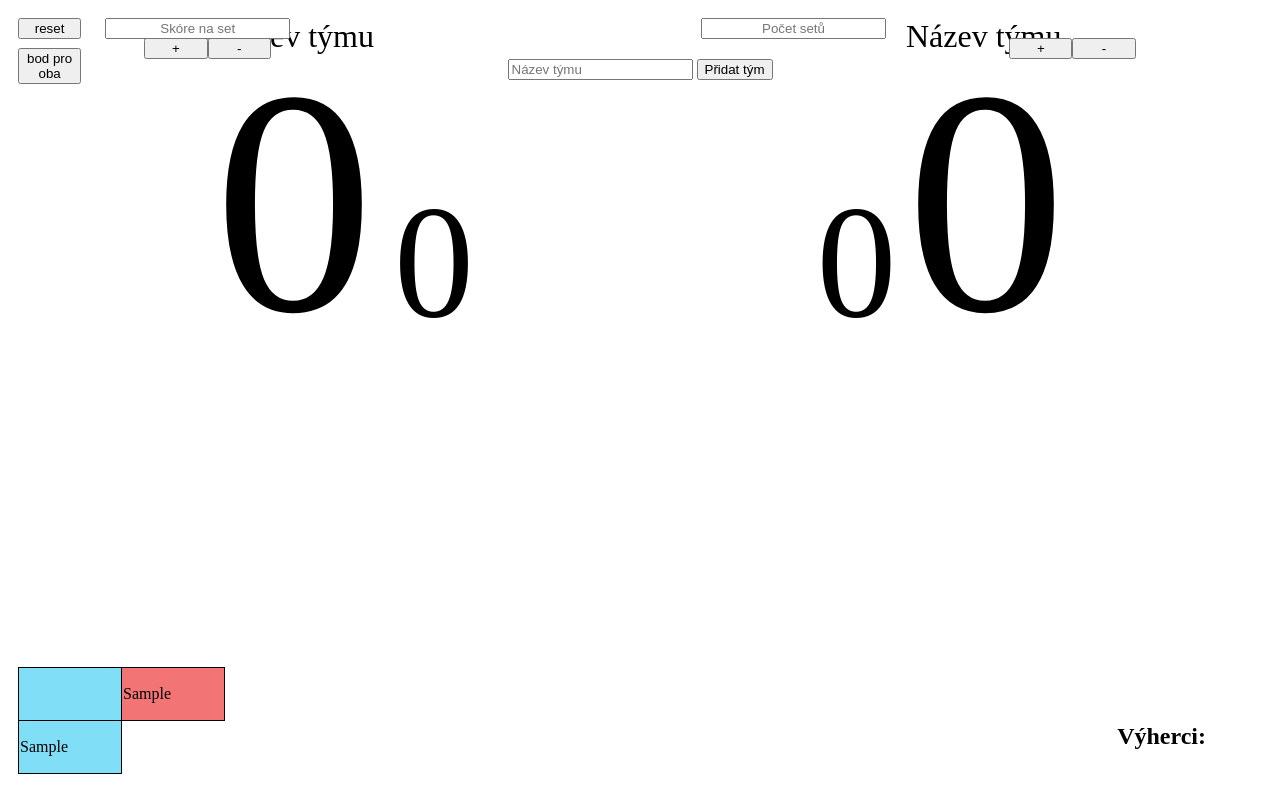
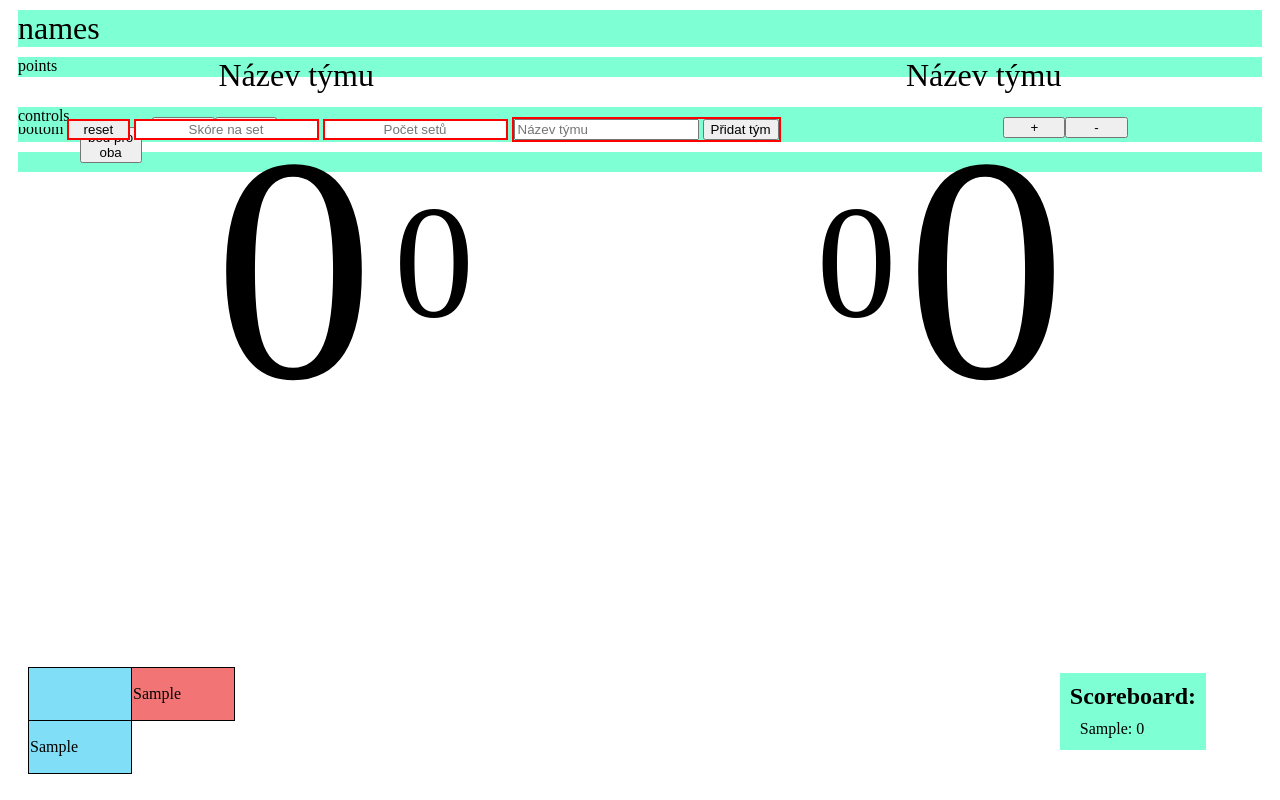
Before and after one commit to monolpay/ringo_new, a plain HTML site: page index.html in a window 1280 px wide. Both pictures are taken after typing "Sample" into the empty fields and a click on the input "Přidat tým". Drawn offline with Linux system fonts and the light colour scheme.

Commit message:
Added scoreboard, broken layout, working on a new layout

```diff
--- a/index.html
+++ b/index.html
@@ -9,10 +9,12 @@
 </head>
 <body>
     <div id="names">
+        names
         <p id="nameL" class="left">Název týmu</p>
         <p id="nameR" class="right">Název týmu</p>
     </div>
     <div id="points">
+        points
         <p id="pointsL" class="left">0</p>
         <p id="pointsR" class="right">0</p>
 
@@ -20,21 +22,23 @@
         <p id="setsR" class="right">0</p>
     </div>
     <div id="controls">
+        controls
         <button id="plusL"  onclick="Match.points(Button.PLUSL, t)">+</button>
         <button id="plusR"  onclick="Match.points(Button.PLUSR, t)">+</button>
 
 
         <button id="minusL"  onclick="Match.points(Button.MINUSL, t)" >-</button>
         <button id="minusR" onclick="Match.points(Button.MINUSR, t)">-</button>
-        <button id="both" class="top" onclick="Match.points(Button.BOTH, t)">bod pro oba</button>
+        <button id="both" class="bottom" onclick="Match.points(Button.BOTH, t)">bod pro oba</button>
     </div>
-    <div id="top">
-        <button id="resetL" class="top" onclick="t.reset()">reset</button>
-        <input type="text" name="maxPoints" placeholder="Skóre na set" id="maxPoints" class="top" onchange="t.maxPoints=Number(this.value)">
-        <input type="text" name="maxSets" placeholder="Počet setů" id="maxSets" class="top" onchange="t.maxSets=Number(this.value)">
+    <div id="bottom">
+        bottom
+        <button id="resetL" class="bottom" onclick="t.reset()">reset</button>
+        <input type="text" name="maxPoints" placeholder="Skóre na set" id="maxPoints" class="bottom" onchange="t.maxPoints=Number(this.value)">
+        <input type="text" name="maxSets" placeholder="Počet setů" id="maxSets" class="bottom" onchange="t.maxSets=Number(this.value)">
 
-        <form action="" onsubmit="return t.newTeam()" method="get" autocomplete="off" >
-            <input type="text" name="teamName" placeholder="Název týmu" id="teamName" class="top">
+        <form action="" onsubmit="return t.newTeam()" method="post" autocomplete="off" >
+            <input type="text" name="teamName" placeholder="Název týmu" id="teamName" class="bottom">
         <input type="submit" value="Přidat tým">
         </form>
 
@@ -47,8 +51,10 @@
         </table>
     </div>
     <div id="docasne">
-        <h2>Výherci:</h2>
-        <p id="winners"></p>
+        <h2>Scoreboard:</h2>
+        <div id="scoreboard">
+
+        </div>
     </div>
 
 </body>
--- a/main.js
+++ b/main.js
@@ -1 +1,28 @@
 t = new Tournament();
+
+function sort(arr){
+    if(arr.length < 2){
+        return arr
+    }
+    else if(arr.length == 2){
+        if(arr[0].points<arr[1].points){
+            swap(0, 1, arr)
+        }
+        return arr
+    }
+    else{
+        for(let j=0; j<arr.length; j++){
+            for(let i=0; i<arr.length-1; i++){
+                if(arr[i].points<arr[i+1].points){
+                    swap(i, i+1, arr)
+                }
+            }
+        }
+
+        return arr
+    }
+}
+
+function swap(index1, index2, arr){
+    [arr[index1], arr[index2]] = [arr[index2], arr[index1]]
+}
--- a/renderer.js
+++ b/renderer.js
@@ -19,11 +19,15 @@ class Renderer {
     }
 
     updateScoreboard(){
-        const name = this.t.scoreboard[this.t.scoreboard.length-1].name
-        document.getElementById("winners").textContent += " "+ name
+        document.getElementById('scoreboard').textContent = ""
+        let orderedTeams = sort(this.t.teams)
+        for(let team in orderedTeams){
+            document.getElementById('scoreboard').insertAdjacentHTML("beforeend", "<p>" + this.t.teams[team].name + ": " + this.t.teams[team].points + "</p>")
+        }
+
     }
 
-    updateTeams(){
+    updateTeams() {
         document.getElementById("nameL").textContent = this.match.teamL.name
         document.getElementById("nameR").textContent = this.match.teamR.name
     }
@@ -70,9 +74,9 @@ class Renderer {
             curColumn = (t.teams.length + 1) - curRow
             curRow = (t.teams.length + 1) - x
         }
-        console.log(this.t.scoreboard[this.t.scoreboard.length-1])
+        console.log(this.t.winners[this.t.winners.length-1])
         console.log(this.match.teamL.name)
-        if(this.t.scoreboard[this.t.scoreboard.length-1].name == this.match.teamL.name){
+        if(this.t.winners[this.t.winners.length-1].name == this.match.teamL.name){
             document.getElementsByTagName("tr")[curRow].getElementsByTagName("td")[curColumn].style = "background-color: #81def7"
         }
         else{
--- a/style.css
+++ b/style.css
@@ -12,10 +12,12 @@
     top: 10px;
 }
 
-#top>* {
+#bottom>* {
     position: relative;
-    margin: 10px;
+    display: inline-block;
+    margin: auto;
     text-align: center;
+    border: 2px solid red;
 }
 
 #controls {
@@ -96,10 +98,6 @@ html {
     user-select: none;
 }
 
-#maxSets {
-    position: absolute;
-    right: 30%;
-}
 
 tbody:first-of-type{
     background-color: #f27474;
@@ -107,3 +105,11 @@ tbody:first-of-type{
 td:first-of-type{
     background-color: #81def7;
 }
+
+div {
+    /* border: 2px solid red; */
+    display: block;
+    min-height: 20px;
+    margin: 10px;
+    background-color: aquamarine;
+}
--- a/team.js
+++ b/team.js
@@ -1,5 +1,5 @@
 class Team {
-    points //total number of sets won
+    points = 0 //total number of sets won
     name
 
     constructor(name){
--- a/tournament.js
+++ b/tournament.js
@@ -1,7 +1,7 @@
 class Tournament {
     teams = []
     ordered_matches = []
-    scoreboard = []
+    winners = []
     maxSets = -1
     maxPoints = -1
     matchesLeft = this.ordered_matches.length
@@ -98,6 +98,7 @@ class Tournament {
 
 
         document.getElementById("teamName").value = ""
+        this.render.updateScoreboard()
         return false
     }
 
@@ -117,9 +118,11 @@ class Tournament {
 
     matchEnded(side){
         if (side == this.currMatch.Side.LEFT){
-            this.scoreboard.push(this.currMatch.teamL)
+            this.winners.push(this.currMatch.teamL)
+            this.currMatch.teamL.points ++
         }else {
-            this.scoreboard.push(this.currMatch.teamR)
+            this.winners.push(this.currMatch.teamR)
+            this.currMatch.teamR.points ++
         }
         this.render.updateScoreboard()
         this.render.writeToTable()
@@ -132,7 +135,7 @@ class Tournament {
 
     reset(){
         this.teams = []
-        this.scoreboard = []
+        this.winners = []
         this.order_tournament_clear()
         this.render.updateAllExceptForScoreboard()
     }
```
